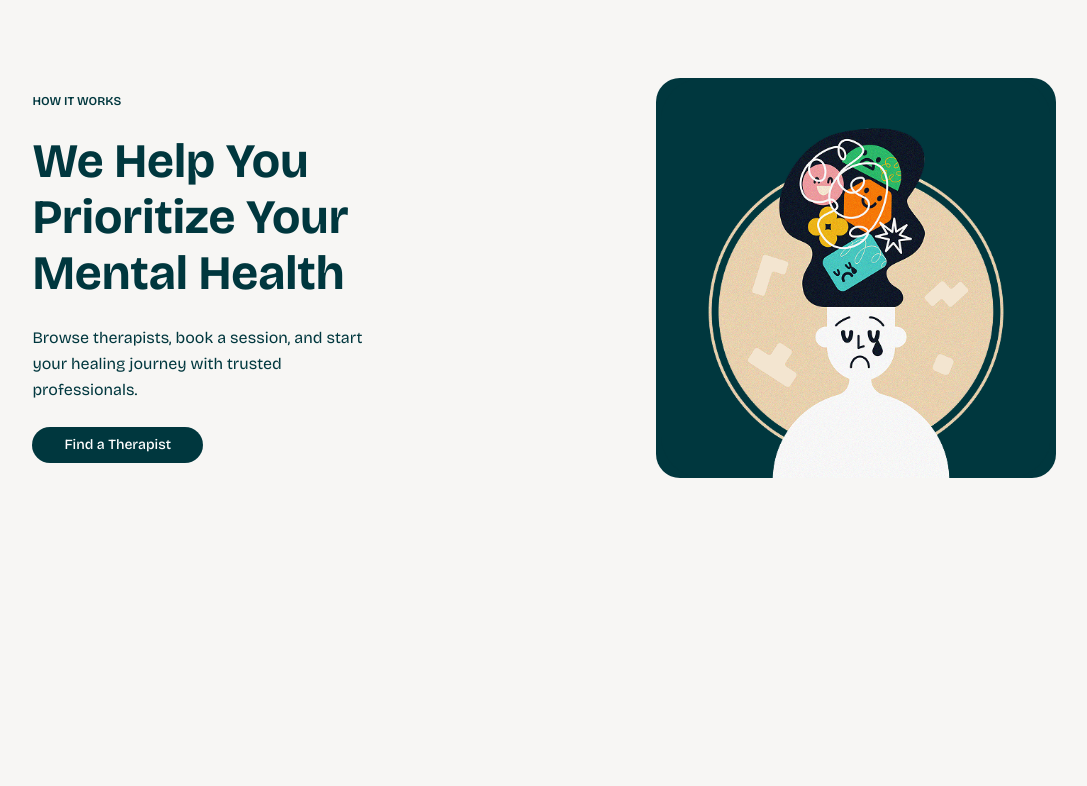
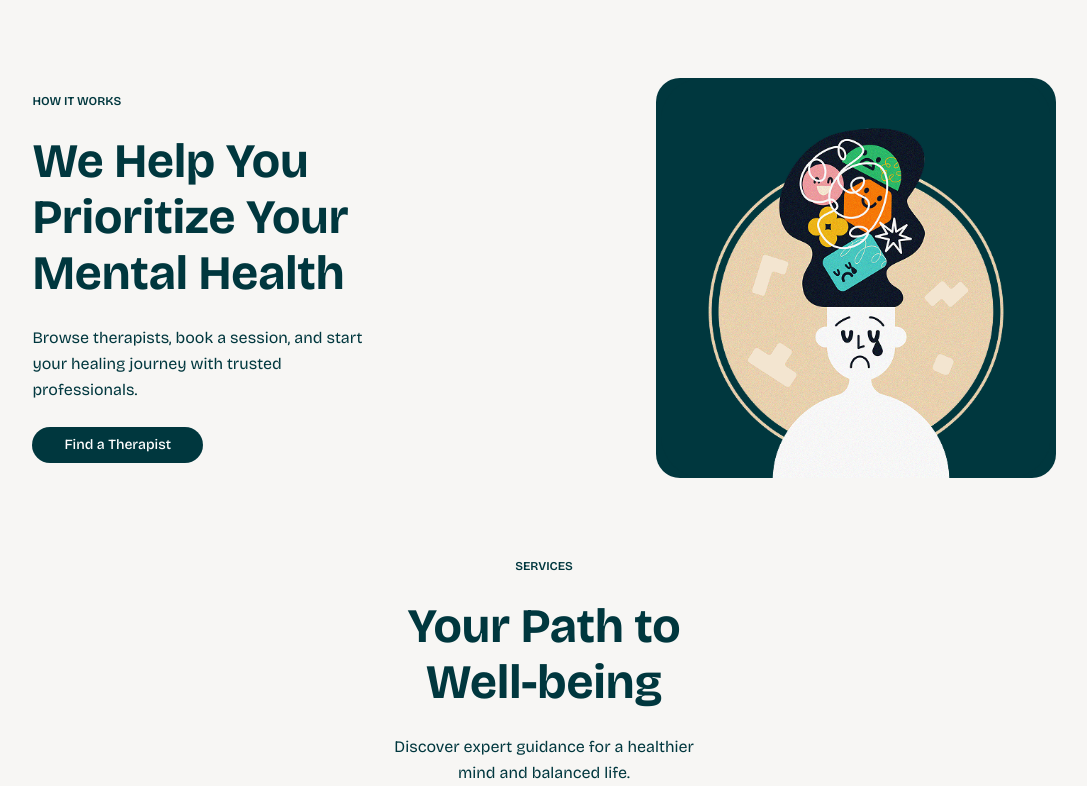
Before and after one commit to sazidhayatkhan/solus, a Next.js app: page / in a window 1280 px wide. Shown: the part 564-1350 px from the top of the page, without its empty margins (96-1183 px from the left). Before the commit the page ends 1042 px from the top, so only its background shows below. Built offline with nearby package versions, Linux system fonts and the light colour scheme.

Commit message:
feat: add SectionThree component to enhance mental health resources on the homepage

```diff
--- /dev/null
+++ b/src/views/page-home/components/SectionThree.tsx
@@ -0,0 +1,17 @@
+import React from 'react'
+
+type Props = {}
+
+const SectionThree = (props: Props) => {
+  return (
+    <div>
+        <div className='space-y-6 w-[300px] mx-auto text-center'>
+            <p className="heading-tag">SERVICES</p>
+            <h2 className="heading-xl">Your Path to Well-being</h2>
+            <p className="paragraph-base">Discover expert guidance for a healthier mind and balanced life.</p>
+        </div>
+    </div>
+  )
+}
+
+export default SectionThree
--- a/src/views/page-home/index.tsx
+++ b/src/views/page-home/index.tsx
@@ -1,6 +1,7 @@
 import React from 'react'
 import Hero from './components/Hero'
 import SectionTwo from './components/SectionTwo'
+import SectionThree from './components/SectionThree'
 
 type Props = {}
 
@@ -9,6 +10,7 @@ const HomePageUI = (props: Props) => {
     <div className='space-y-16 md:space-y-20'>
     <Hero/>
     <SectionTwo/>
+    <SectionThree/>
     </div>
   )
 }
```
